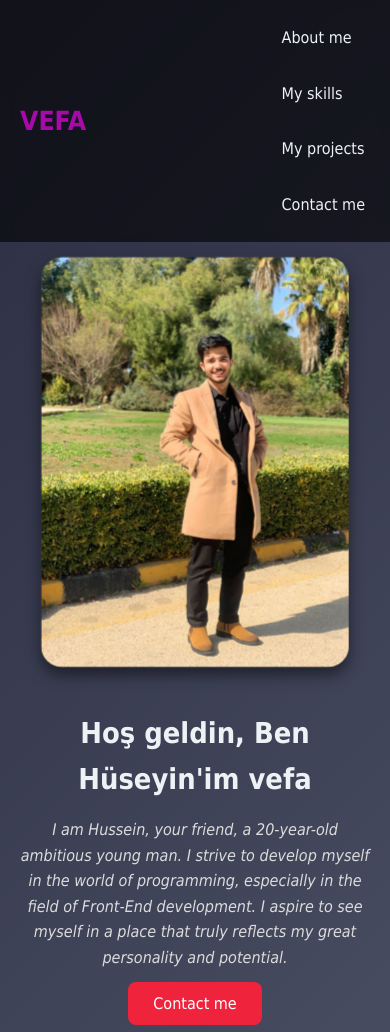
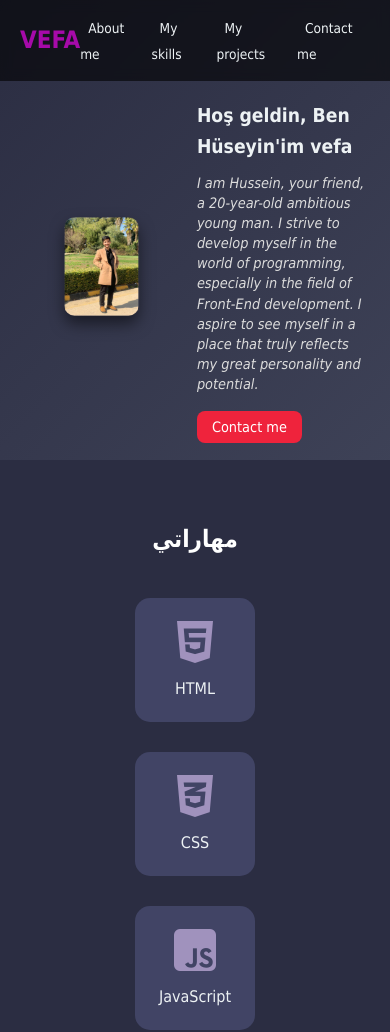
Before and after one commit to hussienalomari7-ui/protfolio, a plain HTML site: page index.html in a window 390 px wide. Shown: the top 1032 px of the page. Drawn offline with nearby package versions, Linux system fonts and the light colour scheme.

Commit message:
Add files via upload

```diff
--- a/style.css
+++ b/style.css
@@ -385,3 +385,77 @@ footer .socials a i.fa-envelope { color: #c86e6e; }
     max-width: 650px;
   }
 }
+
+
+/* ===== الهواتف ===== */
+@media (max-width: 768px) {
+  .hero {
+    flex-direction: row;   /* ✨ نخلي الصورة والنص جنب بعض */
+    align-items: center;
+    justify-content: center;
+    gap: 15px;             /* مسافة أصغر بين الصورة والنص */
+    padding: 20px;
+  }
+
+  .hero-img img {
+    width: 45%;            /* الصورة تاخد نصف العرض تقريبا */
+    max-width: 180px;      /* ما تكبر زيادة */
+    border-radius: 10px;
+  }
+
+  .hero-text {
+    width: 55%;            /* النص ياخد باقي المساحة */
+    text-align: left;      /* خلي النص لليسار مثل الكمبيوتر */
+  }
+
+  .hero-text h2 {
+    font-size: 1.2em;      /* حجم أصغر للعناوين */
+    margin-bottom: 10px;
+  }
+
+  .hero-text p {
+    font-size: 0.9em;
+    line-height: 1.4;
+  }
+
+  .btn {
+    padding: 8px 15px;
+    font-size: 0.9em;
+  }
+
+  nav ul {
+    flex-wrap: wrap;
+    gap: 5px;
+  }
+
+  nav ul li {
+    margin: 5px;
+  }
+}
+/* ===== هيدر خاص للهاتف ===== */
+@media (max-width: 768px) {
+  nav {
+    flex-wrap: nowrap;          /* ممنوع يكسر للسطر */
+    justify-content: space-between;
+  }
+
+  nav .logo a {
+    font-size: 1em;             /* نص اللوجو أصغر شوي */
+  }
+
+  nav ul {
+    display: flex;
+    flex-direction: row;        /* الروابط تظل جنب بعض */
+    flex-wrap: nowrap;          /* ما ينزلوا تحت بعض */
+    gap: 8px;                   /* مسافة صغيرة بينهم */
+  }
+
+  nav ul li {
+    margin: 0;                  /* نشيل المسافة الزايدة */
+  }
+
+  nav ul li a {
+    font-size: 0.85em;          /* نص أصغر عشان يكفي */
+    padding: 5px 8px;           /* مسافة داخلية أصغر */
+  }
+}
```
Also changed, not shown: java.js (+44 -5 lines), index.html (line endings or trailing spaces).
